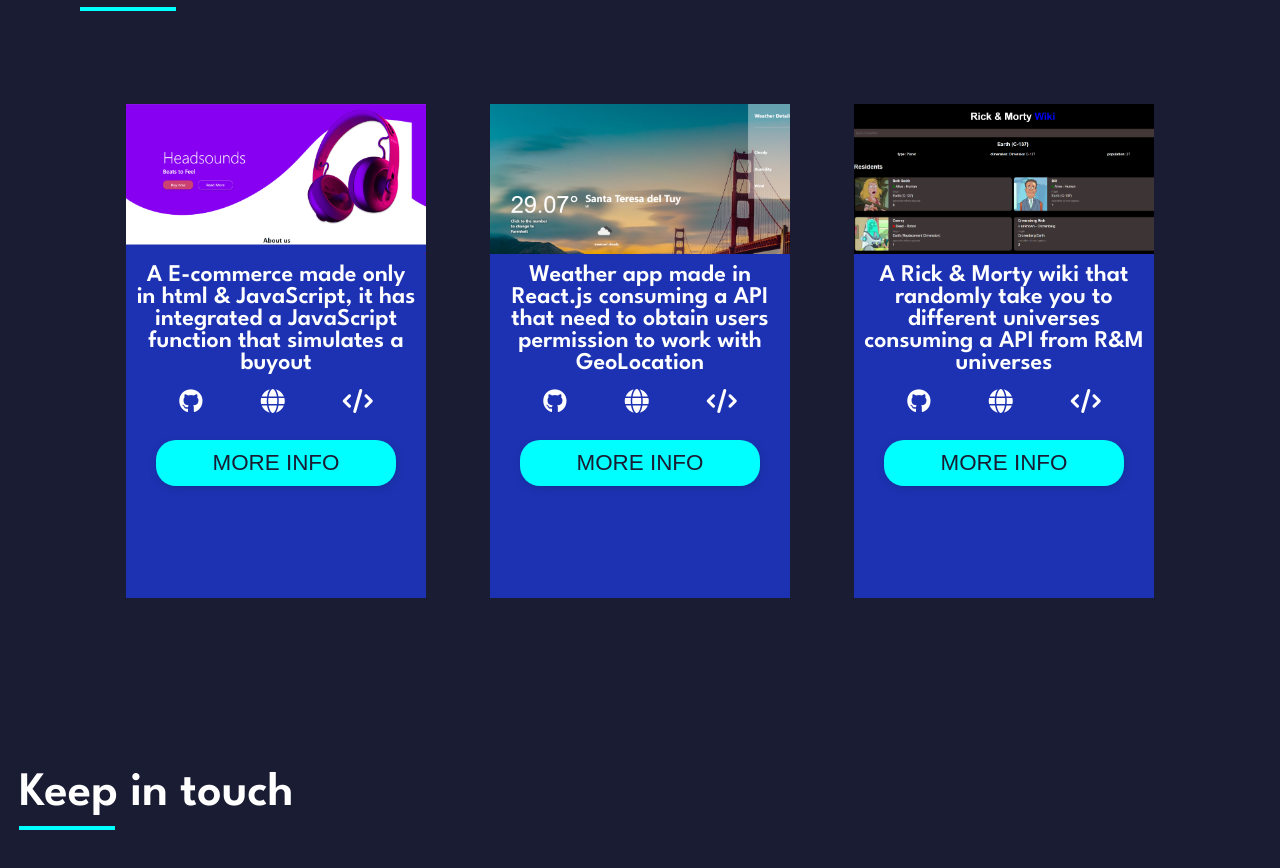
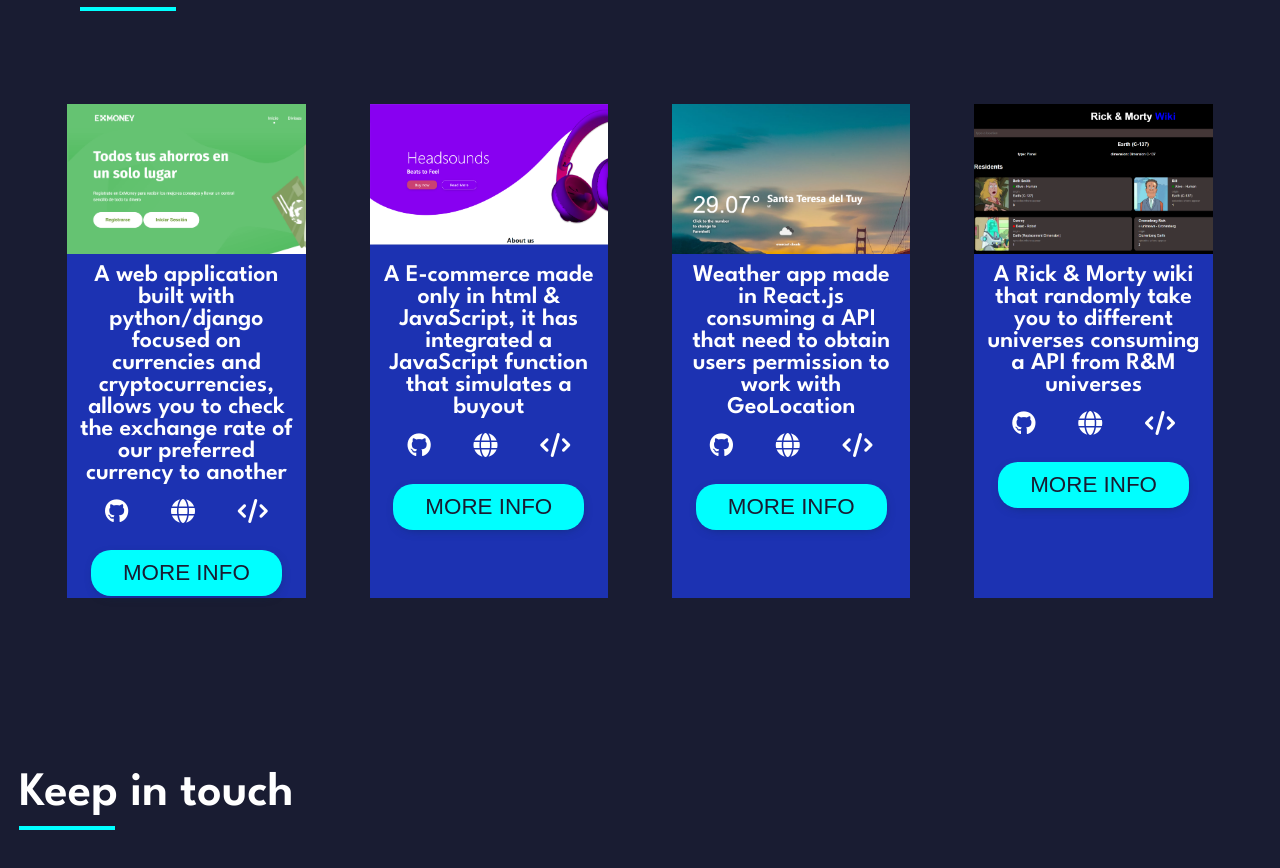
Before and after one commit to Bfix40/First-portfolio, a plain HTML site: page index.html in a window 1280 px wide. Shown: the part 1540-2408 px from the top of the page. Drawn offline with Linux system fonts and the light colour scheme.

Commit message:
adding project exmoney

```diff
--- a/index.html
+++ b/index.html
@@ -104,6 +104,31 @@
                 <div class="divider"></div>
             </div>
             <div class="contenedor">
+                <div class="card">
+                    <div class="card-img-4"></div>
+                    <div class="card__title">
+                        <h2 data-section="experiences" data-value="project-4">A web application built with python/django focused on currencies and cryptocurrencies, allows you to check the exchange rate of our preferred currency to another</h2>
+                    </div>
+                    <div class="project_links">
+                        <a
+                            href="https://github.com/Bfix40?tab=repositories"
+                            target="_blank"
+                        >
+                            <i class="fa-brands fa-github"></i>
+                        </a>
+                        <a href="https://no-country-exmoney-production.up.railway.app/">
+                            <i class="fa-solid fa-globe"></i>
+                        </a>
+                        <a href="https://github.com/Bfix40/No-Country-ExMoney">
+                            <i class="fa-solid fa-code"></i>
+                        </a>
+                    </div>
+                    <div class="project-details-content">
+                        <button class="Project_details dowload-cv">
+                            <a href="https://github.com/Bfix40/No-Country-ExMoney" data-section="experiences" data-value="project-detail_1"> More info </a>
+                        </button>
+                    </div>
+                </div>
                 <div class="card">
                     <div class="card-img-1"></div>
                     <div class="card__title">
--- a/languages/en.json
+++ b/languages/en.json
@@ -18,6 +18,7 @@
         "project-1": "A E-commerce made only in html & JavaScript, it has integrated a JavaScript function that simulates a buyout",
         "project-2": "Weather app made in React.js consuming a API that need to obtain users permission to work with GeoLocation",
         "project-3": "A Rick & Morty wiki that randomly take you to different universes consuming a API from R&M universes",
+        "project-4": "A web application built with python/django focused on currencies and cryptocurrencies, allows you to check the exchange rate of our preferred currency to another",
         "project-detail_1": "More info",
         "project-detail_2": "More info",
         "project-detail_3": "More info"
--- a/languages/es.json
+++ b/languages/es.json
@@ -18,6 +18,7 @@
         "project-1": "Un E-commerce realizado únicamente en html y JavaScript, tiene integrada una función de JavaScript que simula una compra",
         "project-2": "Aplicación meteorológica hecha en React.js que consume una API que necesita obtener permiso de los usuarios para trabajar con GeoLocation",
         "project-3": "Una wiki de Rick & Morty que te lleva aleatoriamente a diferentes universos consumiendo una API de los universos de R&M",
+        "project-4": "Una aplicación web construida con python/django enfocada en monedas y criptomonedas, permite consultar el tipo de cambio de nuestra moneda preferida a otra",
         "project-detail_1": "Detalles",
         "project-detail_2": "Detalles",
         "project-detail_3": "Detalles"
--- a/styles.css
+++ b/styles.css
@@ -76,7 +76,6 @@ body.dark {
     display: block;
     cursor: pointer;
 }
-
 
 .Menu {
     display: flex;
@@ -191,11 +190,10 @@ span {
 /* 4.- Portafolio */
 .portafolio {
     width: 100%;
-
 }
 .portfolio-headings {
     width: 100%;
-    padding: .5em 1.2em;
+    padding: 0.5em 1.2em;
 }
 
 .portfolio-headings h2 {
@@ -239,7 +237,12 @@ span {
     background: url("img/R&M-app-img.png");
     background-size: cover;
 }
-
+.card-img-4 {
+    width: 100%;
+    height: 9.375em;
+    background: url("img/Miniatura exmoney.png");
+    background-size: cover;
+}
 .project_links {
     display: flex;
     justify-content: space-evenly;
@@ -325,7 +328,6 @@ span {
     background: none;
     border: none;
     border-bottom: 1px solid #1d37cdd4;
-
 }
 
 .form textarea {
@@ -501,10 +503,10 @@ span {
         box-shadow: none;
     }
 
-   .main img {
-    border: 7px solid aqua;
-    height: 26.25em;
-}
+    .main img {
+        border: 7px solid aqua;
+        height: 26.25em;
+    }
 
     .about {
         display: grid;
@@ -543,7 +545,6 @@ span {
 
     .portafolio {
         width: 100vw;
-
     }
     .portfolio-headings {
         width: 100vw;
@@ -591,6 +592,12 @@ span {
         background: url("img/R&M-app-img.png");
         background-size: cover;
     }
+    .card-img-4 {
+        width: 100%;
+        height: 9.375em;
+        background: url("img/Miniatura exmoney.png");
+        background-size: cover;
+    }
     .project_links {
         display: flex;
         justify-content: space-evenly;
@@ -635,7 +642,6 @@ span {
 
     .contact-headings h2 {
         font-size: 3em;
-
     }
 
     .container-contact {
```
Also changed, not shown: img/Miniatura exmoney.png (added).
